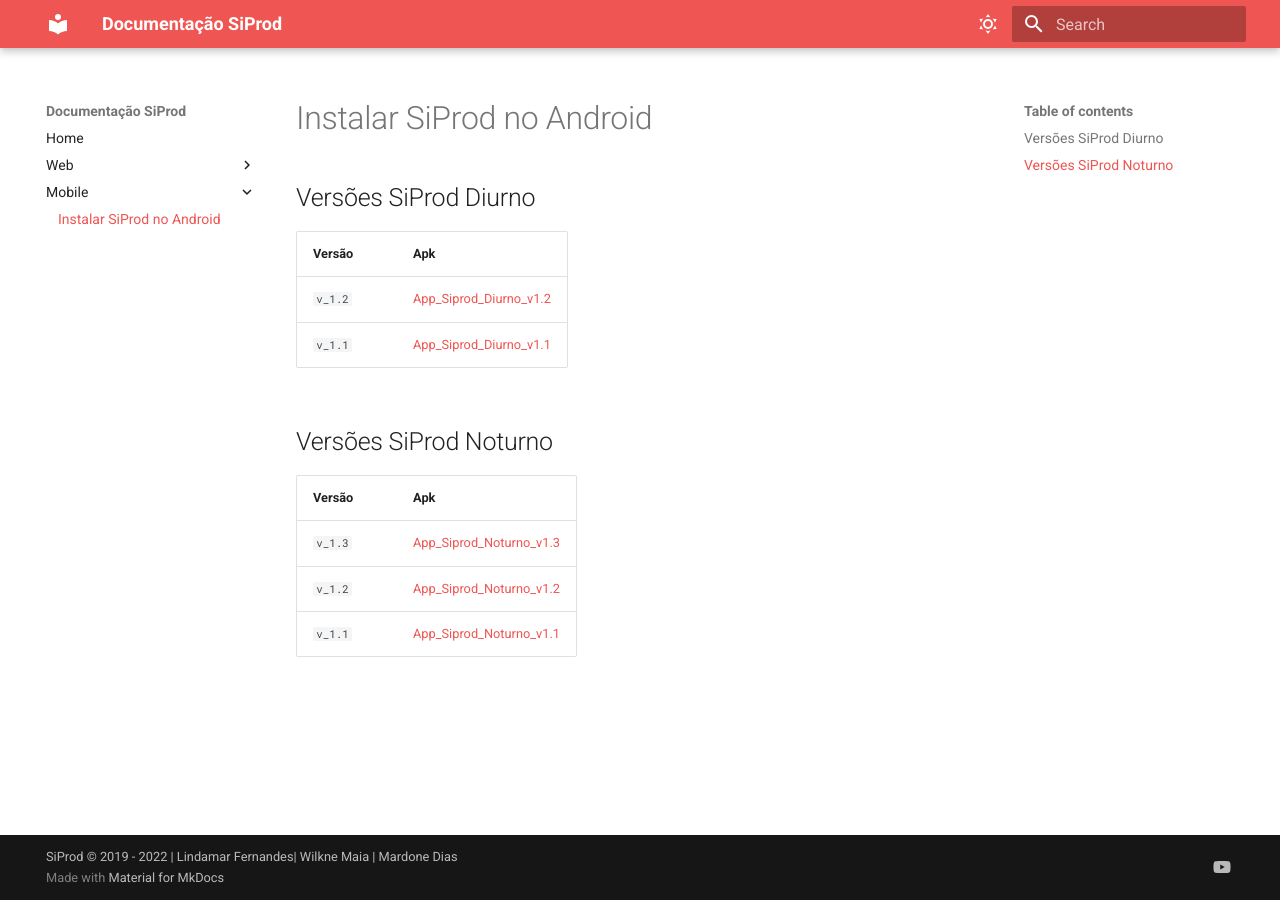
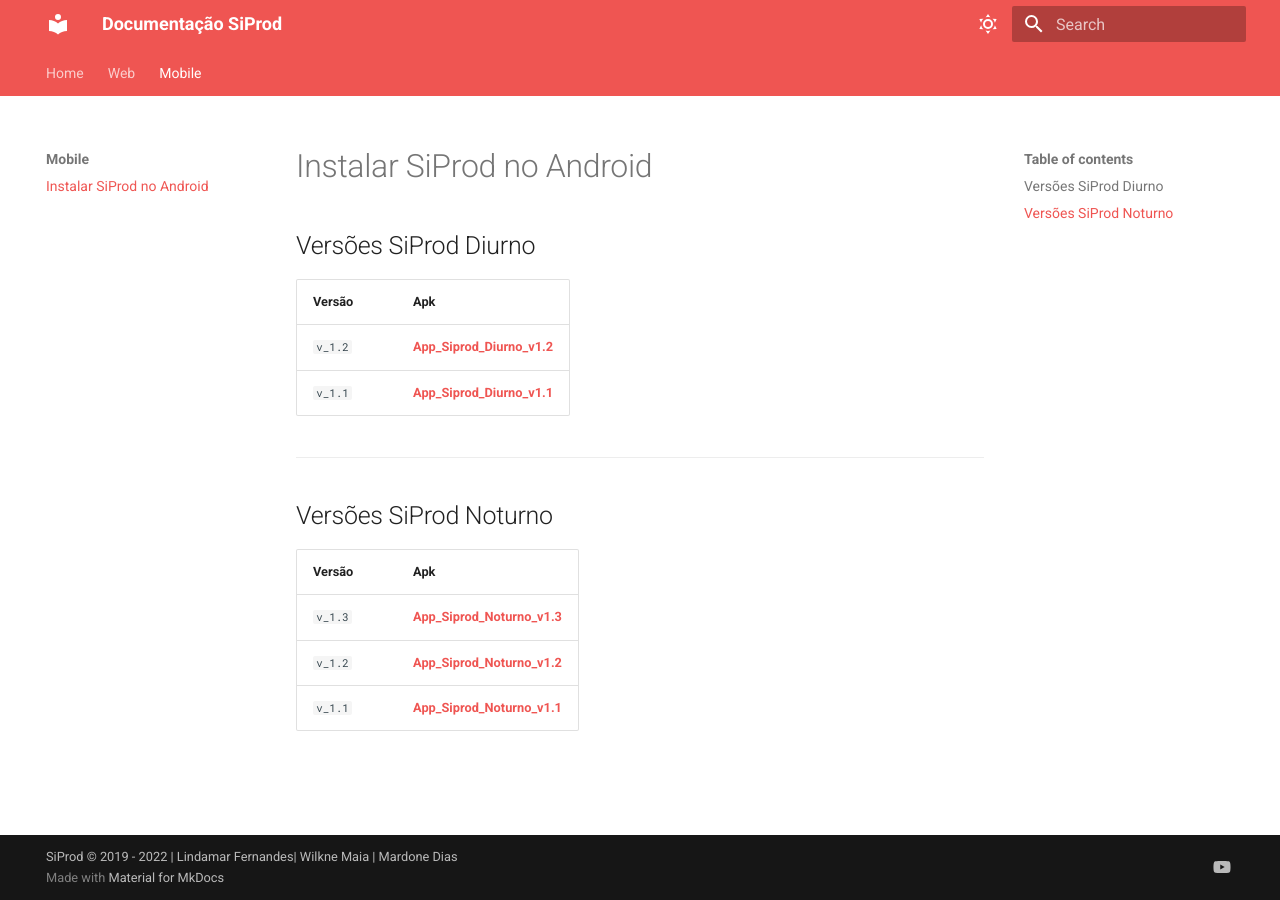
Before and after one commit to wilkneMaia/documentation-SiProd, an MkDocs documentation site: the page built from docs/mobile/install_app_siprod/install_siprod_app.md, in a window 1280 px wide. Built offline with MkDocs 1.6.1 and Material for MkDocs 9.7.7, drawn with Linux system fonts in a browser that asks for light colours; the version menu is left out.

Commit message:
alterado tabela

```diff
--- a/docs/mobile/install_app_siprod/install_siprod_app.md
+++ b/docs/mobile/install_app_siprod/install_siprod_app.md
@@ -4,13 +4,15 @@
 
 Versão        | Apk
 -----         | ------
-`v_1.2`       |[App_Siprod_Diurno_v1.2](https://drive.google.com/file/d/1C9--v833Az8LbDD_bPmuIvY7oOXMPdqS/view?usp=sharing)
-`v_1.1`       |[App_Siprod_Diurno_v1.1](https://drive.google.com/file/d/145oQB0FGhvoGVps5FDGAbgfuBMEoDlMf/view?usp=sharing)
+`v_1.2`       |**[App_Siprod_Diurno_v1.2](https://drive.google.com/file/d/1C9--v833Az8LbDD_bPmuIvY7oOXMPdqS/view?usp=sharing)**
+`v_1.1`       |**[App_Siprod_Diurno_v1.1](https://drive.google.com/file/d/145oQB0FGhvoGVps5FDGAbgfuBMEoDlMf/view?usp=sharing)**
+
+_________________
 
 ## Versões SiProd Noturno
 
 Versão        | Apk
 -----         | ------
-`v_1.3`       |[App_Siprod_Noturno_v1.3](https://drive.google.com/file/d/1Eq4i47rX4GwQMZWcJ_S0saZFHTYzA85Q/view?usp=sharing)
-`v_1.2`       |[App_Siprod_Noturno_v1.2](https://drive.google.com/file/d/12LLpzCfNefBH7NcYbzxgp-eIFTJ-ZqIC/view?usp=sharing)
-`v_1.1`       |[App_Siprod_Noturno_v1.1](https://drive.google.com/file/d/1Occi-AatsCj10m2R-VxglkIPWDK5Xfcp/view?usp=sharing)
+`v_1.3`       |**[App_Siprod_Noturno_v1.3](https://drive.google.com/file/d/1Eq4i47rX4GwQMZWcJ_S0saZFHTYzA85Q/view?usp=sharing)**
+`v_1.2`       |**[App_Siprod_Noturno_v1.2](https://drive.google.com/file/d/12LLpzCfNefBH7NcYbzxgp-eIFTJ-ZqIC/view?usp=sharing)**
+`v_1.1`       |**[App_Siprod_Noturno_v1.1](https://drive.google.com/file/d/1Occi-AatsCj10m2R-VxglkIPWDK5Xfcp/view?usp=sharing)**
--- a/mkdocs.yml
+++ b/mkdocs.yml
@@ -2,11 +2,25 @@
 
 theme:
   name: material
-  font: Roboto Mono
+  font:
+    text: Roboto
+    code: Roboto Mono
   lang: pt-BR
-  # favicon: images/favicon.png
+  # logo: assets/logo.png
+  search_index_only: true
   features:
+    - content.code.annotate
     - navigation.indexes
+    - navigation.sections
+    - navigation.tabs
+    - header.autohide
+    - navigation.top
+    - navigation.tracking
+    - search.highlight
+    - search.share
+    - search.suggest
+    - toc.follow
+    # - announce.dismiss
   palette:
     - scheme: default
       primary: red
```
Also changed, not shown: assets/logo.png (added).
